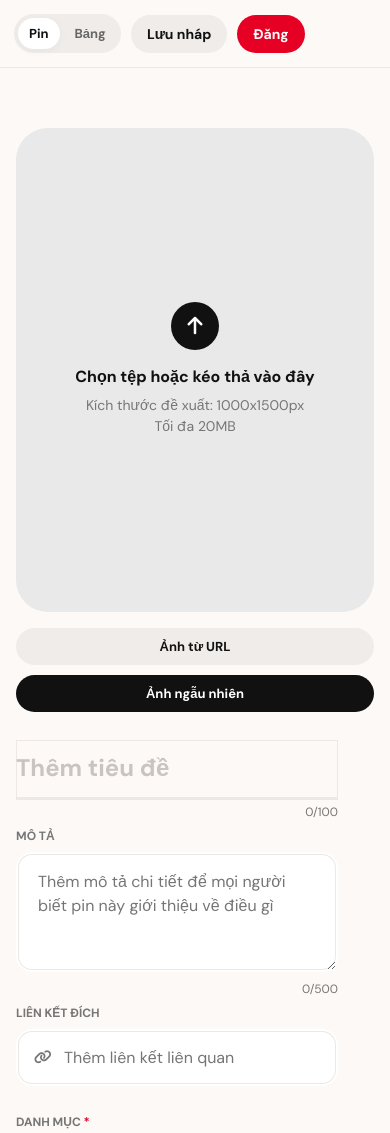
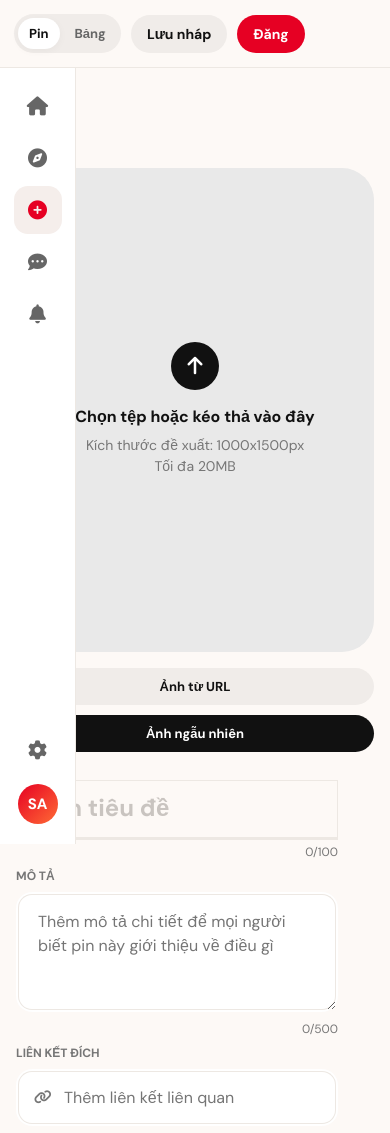
Before and after one commit to Phamhung572007/Memorypic, a plain HTML site: page create.html in a window 390 px wide. Shown: the top 1133 px of the page. Drawn offline with Linux system fonts and the light colour scheme; no server answers; sample sign-in values are in the browser's storage.

```diff
--- a/create.css
+++ b/create.css
@@ -821,9 +821,16 @@
 }
 
 @media (max-width: 900px) {
-  .sidebar {
-    display: none;
+  .main {
+    margin-left: 0;
+    flex-direction: column;
+    /* Tăng khoảng cách cho màn hình nhỏ */
+    padding-top: calc(var(--head) + 100px) !important;
+    padding-left: 24px;
+    padding-right: 24px;
+    gap: 28px;
   }
+}
 
   .header {
     left: 0;
@@ -857,7 +864,7 @@
   .success-screen {
     margin-left: 0;
   }
-}
+
 
 @media (max-width: 640px) {
   .header {
```
